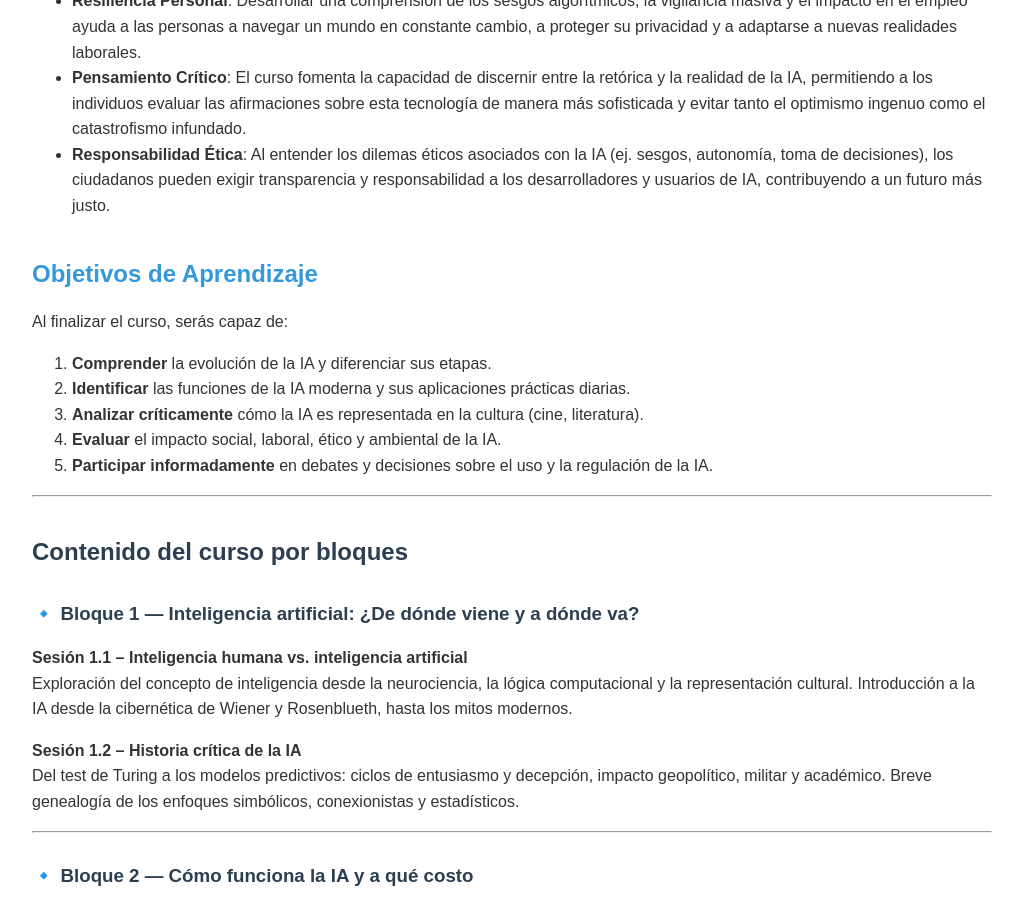
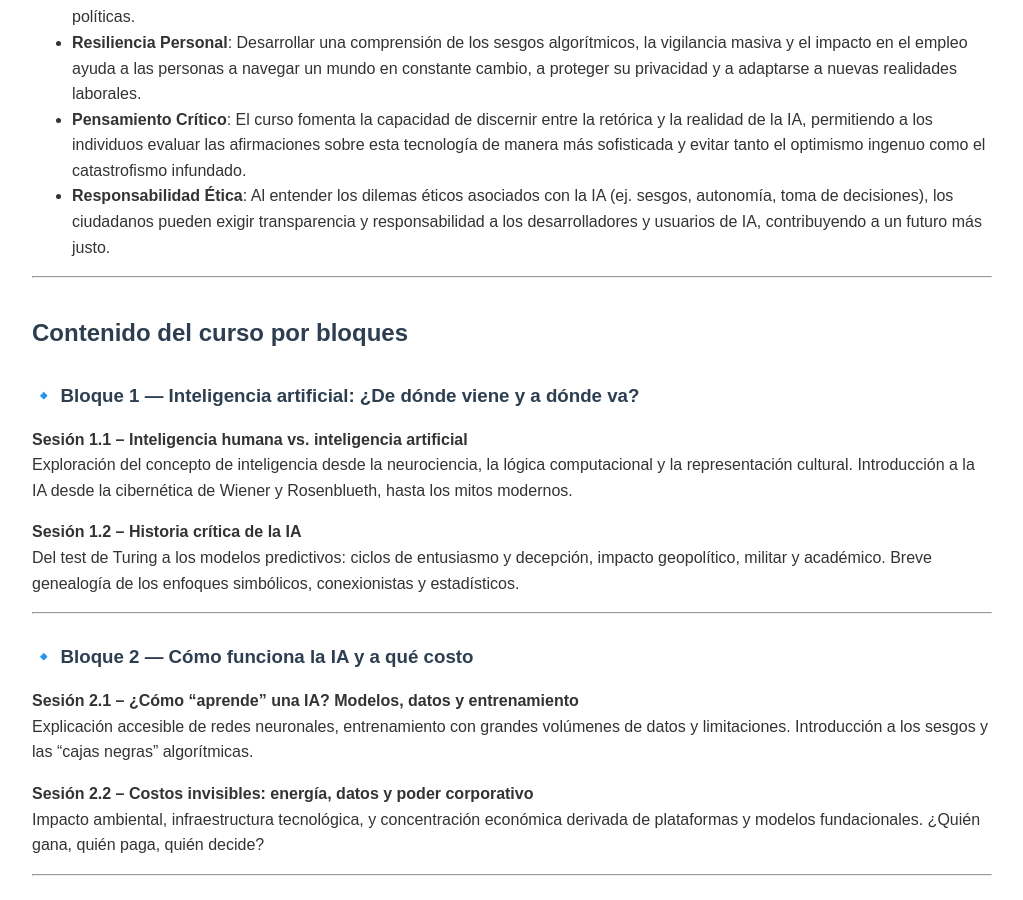
Before and after one commit to ArnulfoPerez/impacto_ai, a Jekyll site: the page built from index.md, in a window 1280 px wide and 900 px high, scrolled down 1465 px. Shown: the whole window, without its empty margins (128-1151 px from the left). Built offline with Jekyll 4.4.1, drawn with Linux system fonts in a browser that asks for light colours; some of the changed text lies outside the part shown.

Commit message:
Update index.md
tercer borrador

```diff
--- a/index.md
+++ b/index.md
@@ -41,16 +44,6 @@ La IA ya no es solo una herramienta tecnológica; es un fenómeno sociocultural
 - **Resiliencia Personal**: Desarrollar una comprensión de los sesgos algorítmicos, la vigilancia masiva y el impacto en el empleo ayuda a las personas a navegar un mundo en constante cambio, a proteger su privacidad y a adaptarse a nuevas realidades laborales.
 - **Pensamiento Crítico**: El curso fomenta la capacidad de discernir entre la retórica y la realidad de la IA, permitiendo a los individuos evaluar las afirmaciones sobre esta tecnología de manera más sofisticada y evitar tanto el optimismo ingenuo como el catastrofismo infundado.
 - **Responsabilidad Ética**: Al entender los dilemas éticos asociados con la IA (ej. sesgos, autonomía, toma de decisiones), los ciudadanos pueden exigir transparencia y responsabilidad a los desarrolladores y usuarios de IA, contribuyendo a un futuro más justo.
-
-## **[Objetivos de Aprendizaje](./objetivos.html)**
-
-Al finalizar el curso, serás capaz de:
-
-1.  **Comprender** la evolución de la IA y diferenciar sus etapas.
-2.  **Identificar** las funciones de la IA moderna y sus aplicaciones prácticas diarias.
-3.  **Analizar críticamente** cómo la IA es representada en la cultura (cine, literatura).
-4.  **Evaluar** el impacto social, laboral, ético y ambiental de la IA.
-5.  **Participar informadamente** en debates y decisiones sobre el uso y la regulación de la IA.
 
 ---
 
```
Also changed, not shown: other parts of index.md (+3 -0 lines).
